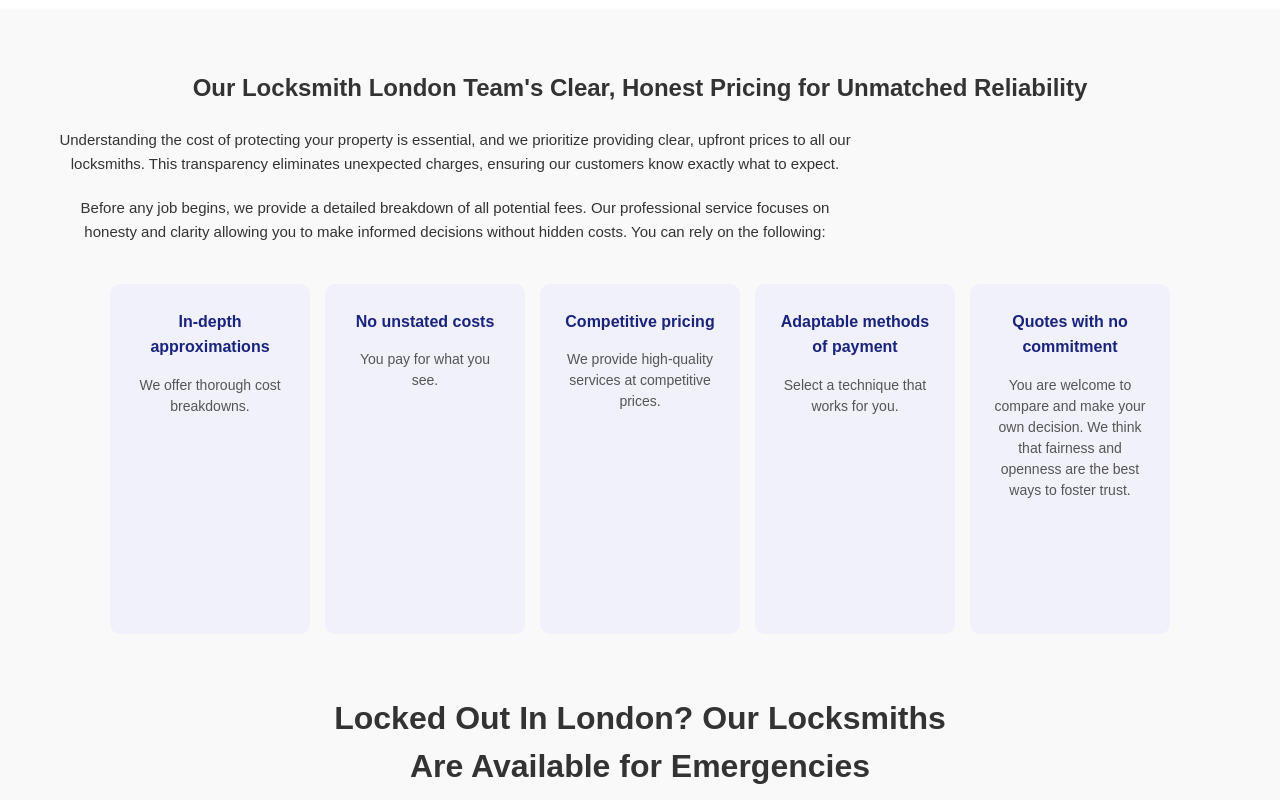
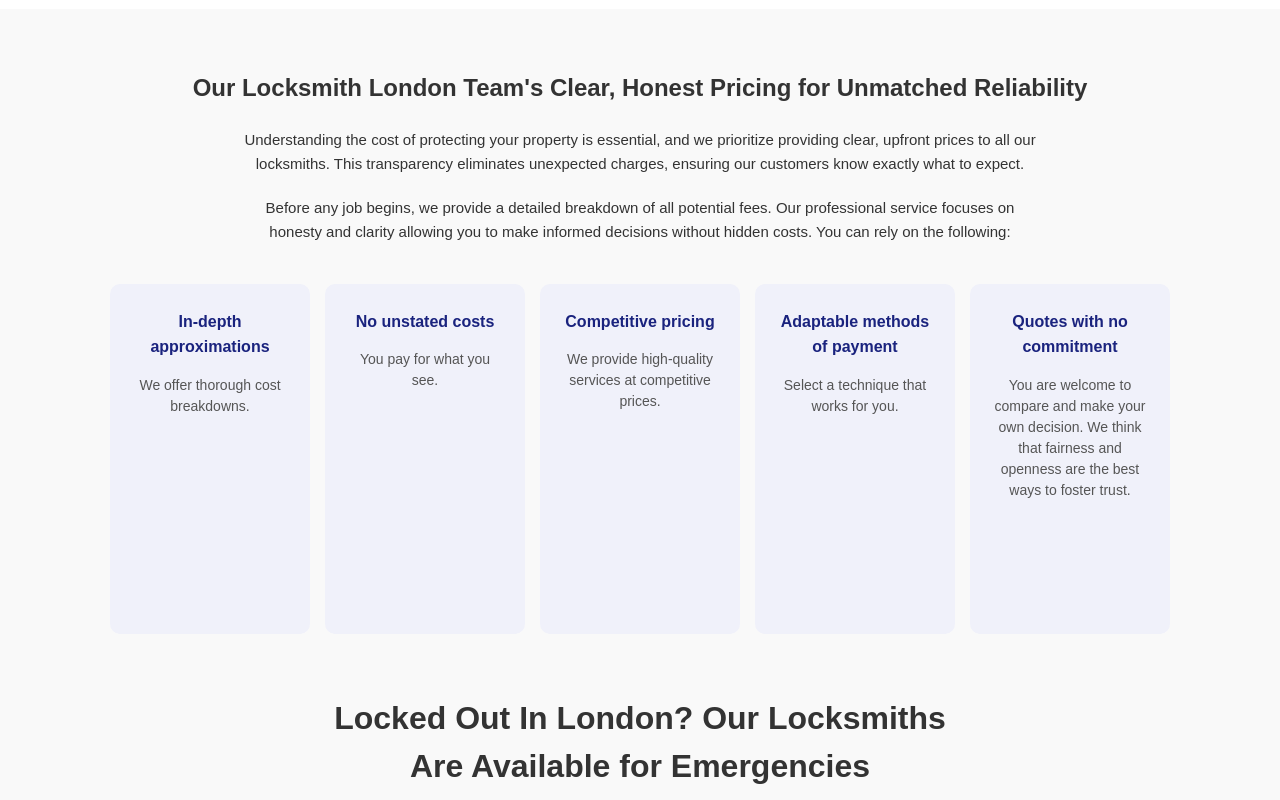
Before and after one commit to Devkhatri123/LockSmith, a plain HTML site: page index.html in a window 1280 px wide. Shown: the part 4900-5700 px from the top of the page. Drawn offline with nearby package versions, Linux system fonts and the light colour scheme.

Commit message:
Update styles.css

```diff
--- a/styles.css
+++ b/styles.css
@@ -646,7 +646,9 @@ nav ul li a.active:after {
     background-color: #f9f9f9;
     text-align: center;
 }
-
+.areas .container p{
+    margin: 0 auto 20px auto;
+}
 .area-features {
     display: flex;
     justify-content: space-around;
```
